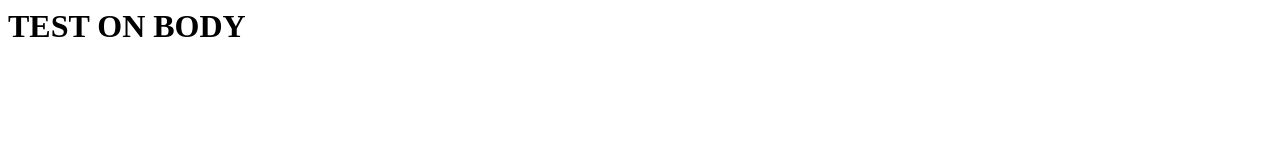
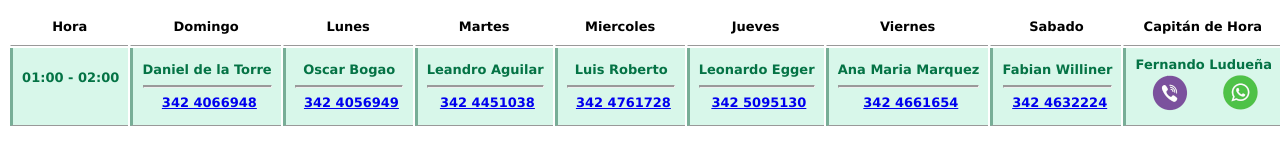
Before and after one commit to adoracionjs2016/site, a plain HTML site: page index.html in a window 1280 px wide. Drawn offline with Linux system fonts and the light colour scheme.

Commit message:
Update index.html

```diff
--- a/index.html
+++ b/index.html
@@ -1,11 +1,94 @@
 <HTML>
-  <HEAD><Title>Test Page</Title>
-
-  </HEAD>
-
-  <BODY>
-      <H1>TEST ON BODY</H1>
-  </BODY>
+<head><Title>Horarios Capilla Adoración</Title></head>
 
 
+<style type="text/css">
+table {
+	font-family: Verdana, Arial, Helvetica, sans-serif;
+	font-size: 13px;
+	line-height: 1.3;
+	width: 100%;
+	border: 0px solid #999;
+	text-align: center;
+	border-collapse: separate;
+	margin: 0 0 1em 0;
+	caption-side: top;
+}
+caption, td, th {
+   padding: 0.7em;
+}
+th, td {
+   border-bottom: 1px solid #999;
+   white-space: nowrap;
+}
+td.a {
+	font-size: 12px;
+	}
+.zero {
+	background: #FFFFFF;
+	border-left: 1px solid #FFFFFF;
+	color: #000000;
+	font-weight: bold;
+	}
+.one {
+	background: #D8F7EA;
+	border-left: 3px solid #78AE97;
+	color: #047345;
+	font-weight: bold;
+	}
+.two {
+	background: #EEDAE9;
+	border-left: 3px solid #906886;
+	color: #913D7D;
+	font-weight: bold;
+	}
+
+caption {
+   font-weight: bold;
+   font-style: italic;
+}
+
+
+hr {
+  height: 1px;
+  background-color: #999;
+}
+</style>
+
+
+
+<body>
+
+<div>
+  <table>
+	<tr>
+		<td class="zero">Hora</td>
+		<td class="zero">Domingo</td>
+		<td class="zero">Lunes</td>
+		<td class="zero">Martes</td>
+		<td class="zero">Miercoles</td>
+		<td class="zero">Jueves</td>
+		<td class="zero">Viernes</td>
+		<td class="zero">Sabado</td>
+		<td class="zero">Capitán de Hora</td>
+	</tr>
+    <tr>
+      <th class="one">01:00 - 02:00<br>&nbsp;</th>
+      <td class="one">Daniel de la Torre<hr>&nbsp;	<a target=blank href="tel:+5493424066948">342 4066948</a>&nbsp;</td>
+      <td class="one">Oscar Bogao<hr>&nbsp;			<a target=blank href="tel:+5493424056949">342 4056949</a>&nbsp;</td>
+	  <td class="one">Leandro Aguilar<hr>&nbsp;		<a target=blank href="tel:+5493424451038">342 4451038</a>&nbsp;</td>
+	  <td class="one">Luis Roberto<hr>&nbsp;		<a target=blank href="tel:+5493424761728">342 4761728</a>&nbsp;</td>
+	  <td class="one">Leonardo Egger<hr>&nbsp;		<a target=blank href="tel:+5493425095130">342 5095130</a>&nbsp;</td>
+	  <td class="one">Ana Maria Marquez<hr>&nbsp;	<a target=blank href="tel:+5493424661654">342 4661654</a>&nbsp;</td>
+	  <td class="one">Fabian Williner<hr>&nbsp;		<a target=blank href="tel:+5493424632224">342 4632224</a>&nbsp;</td>
+	  <td class="one">Fernando Ludueña<br>&nbsp;	<a target=blank href="tel:+5493425472774"><img src="call.png" border=0></a></a>&nbsp;&nbsp;&nbsp;&nbsp;&nbsp;&nbsp;&nbsp;<a href="https://api.whatsapp.com/send/?phone=5493425472774"><img src="wp.png" border=0></a>&nbsp;</td>
+    </tr>
+
+
+  </table>
+</div>
+
+
+</body>
+
 </HTML>
```
